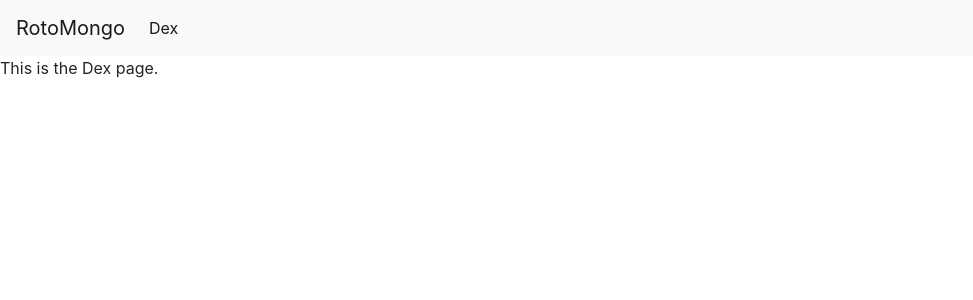
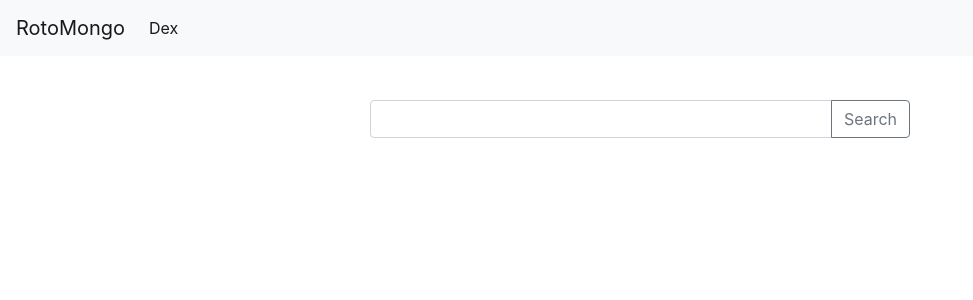
Before and after one commit to hthomas93/RotoMongo, a React (Create React App) app in the folder rotomongo/: page /dex in a window 1280 px wide. Shown: the top 300 px of the page, without its empty margins (0-973 px from the left). Built offline with nearby package versions, Linux system fonts and the light colour scheme.

Commit message:
Starting work on implementing search function, added search bar to Dex page

```diff
--- a/rotomongo/src/App.js
+++ b/rotomongo/src/App.js
@@ -4,6 +4,8 @@ import { BrowserRouter as Router, Route } from "react-router-dom";
 import First from "./pages/First";
 import NavBar from './components/NavBar/NavBar';
 import Dex from "./pages/Dex";
+import Footer from "./components/Footer/Footer";
+
 
 
 function App() {
@@ -13,6 +15,7 @@ function App() {
         <NavBar />
         <Route exact path="/" component={First} />
         <Route exact path="/dex" component={Dex} />
+        <Footer></Footer>
       </div>
     </Router>
   );
--- /dev/null
+++ b/rotomongo/src/components/Footer/Footer.css
@@ -0,0 +1,7 @@
+.footer {
+    position: fixed;
+    width: 100%;
+    background-color: black;
+    display: flex;
+    float: left;
+}
--- /dev/null
+++ b/rotomongo/src/components/Footer/Footer.js
@@ -0,0 +1,13 @@
+import React from "react";
+import "./Footer.css"
+
+function Footer() {
+    return (
+        <div>
+            <footer className="footer">
+            </footer>
+        </div>
+    )
+}
+
+export default Footer;
--- a/rotomongo/src/components/LandingPage/LandingPage.css
+++ b/rotomongo/src/components/LandingPage/LandingPage.css
@@ -1,4 +1,5 @@
 .pokeball {
     width: 100%;
     height: 100%;
+    display: flex;
 }
--- a/rotomongo/src/components/LandingPage/LandingPage.js
+++ b/rotomongo/src/components/LandingPage/LandingPage.js
@@ -1,11 +1,13 @@
 import React from "react";
 import pokeball from "../../img/pokeball.jpg";
 import "./LandingPage.css";
+import Footer from "../Footer/Footer";
 
 function LandingPage() {
     return (
         <div>
             <img className="pokeball" src={pokeball} alt="pokeball"></img>
+            <Footer></Footer>
         </div>
     )
 }
--- a/rotomongo/src/components/NavBar/NavBar.css
+++ b/rotomongo/src/components/NavBar/NavBar.css
@@ -0,0 +1,4 @@
+.navbar {
+    position: fixed;
+    width: 100%;
+}
--- a/rotomongo/src/components/NavBar/NavBar.js
+++ b/rotomongo/src/components/NavBar/NavBar.js
@@ -8,10 +8,10 @@ function NavBar() {
     return (
         <div>
             <nav className="navbar navbar-expand-lg navbar-light bg-light">
-                <a class="navbar-brand" href="/">RotoMongo</a>
-                <div class="collapse navbar-collapse" id="navbarNav">
-                    <ul class="navbar-nav">
-                        <li class="nav-item active">
+                <a className="navbar-brand" href="/">RotoMongo</a>
+                <div className="collapse navbar-collapse" id="navbarNav">
+                    <ul className="navbar-nav">
+                        <li className="nav-item active dex">
                             <Link to="/dex" className={location.pathname === "/dex" ? "nav-link active" : "nav-link"}>
                                 Dex
                             </Link>
--- /dev/null
+++ b/rotomongo/src/components/SearchArea/SearchArea.css
@@ -0,0 +1,11 @@
+.container {
+    height: 100%;
+}
+
+.maindiv {
+    height: 100%;
+}
+
+.searchfield {
+    margin-top: 100px;
+}
--- /dev/null
+++ b/rotomongo/src/components/SearchArea/SearchArea.js
@@ -0,0 +1,31 @@
+import React from "react";
+import NavBar from "../NavBar/NavBar"
+import "./SearchArea.css"
+
+const SearchArea = (props) => {
+    return (
+        <div className="maindiv">
+            <div>
+                <NavBar />
+            </div>
+            <div className="container">
+                <div className="row justify-content-center">
+                    <div className="col-md-6 searchfield">
+                        <div className="mon-search">
+                            <form onSubmit={props.searchMon} action="">
+                                <div className="input-group mb-3">
+                                    <input onChange={props.handleSearch} id="isbn-input" type="text" className="form-control" aria-label="Your ISBN" aria-describedby="button-addon2" />
+                                    <div className="input-group-append">
+                                        <button className="btn btn-outline-secondary" type="submit" id="search-button">Search</button>
+                                    </div>
+                                </div>
+                            </form>
+                        </div>
+                    </div>
+                </div>
+            </div>
+        </div>
+    )
+}
+
+export default SearchArea;
--- a/rotomongo/src/pages/Dex.js
+++ b/rotomongo/src/pages/Dex.js
@@ -1,9 +1,10 @@
 import React from "react";
+import SearchArea from "../components/SearchArea/SearchArea"
 
 function Dex() {
     return (
         <div>
-            <p>This is the Dex page.</p>
+            <SearchArea></SearchArea>
         </div>
     )
 }
--- a/rotomongo/src/pages/First.js
+++ b/rotomongo/src/pages/First.js
@@ -1,10 +1,13 @@
 import React from "react";
 import LandingPage from "../components/LandingPage/LandingPage"
+import Footer from "../components/Footer/Footer";
+
 
 function First() {
     return (
         <div>
             <LandingPage></LandingPage>
+            <Footer></Footer>
         </div>
     )
 }
```
